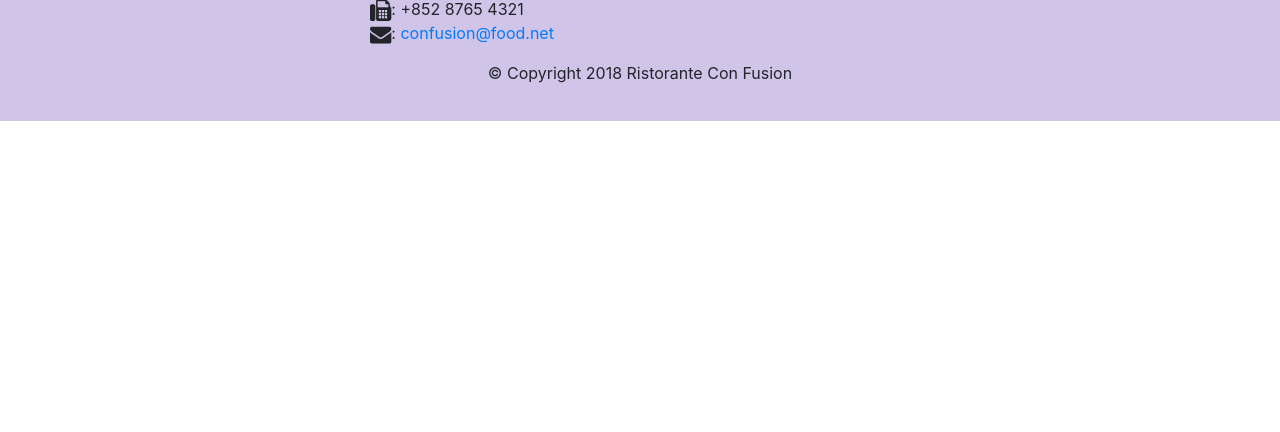
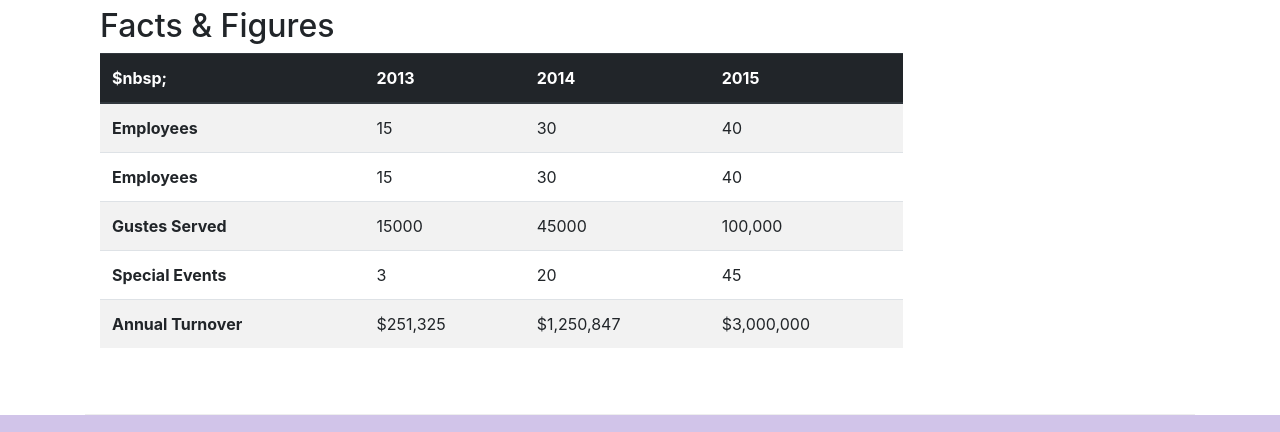
Before and after one commit to shivangi0109/conFusion, a website: page aboutus.html in a window 1280 px wide. Shown: the part 1705-2137 px from the top of the page. Before the commit the page ends 1826 px from the top, so only its background shows below. Drawn offline with nearby package versions, Linux system fonts and the light colour scheme.

Commit message:
Tables and Cards

```diff
--- a/aboutus.html
+++ b/aboutus.html
@@ -65,7 +65,32 @@
                 <p>Started in 2010, Ristorante con Fusion quickly established itself as a culinary icon par excellence in Hong Kong. With its unique brand of world fusion cuisine that can be found nowhere else, it enjoys patronage from the A-list clientele in Hong Kong.  Featuring four of the best three-star Michelin chefs in the world, you never know what will arrive on your plate the next time you visit us.</p>
                 <p>The restaurant traces its humble beginnings to <em>The Frying Pan</em>, a successful chain started by our CEO, Mr. Peter Pan, that featured for the first time the world's best cuisines in a pan.</p>
             </div>
-            <div>
+            <div class="col-sm">
+                <div class="card">
+                    <h3 class="card-header bg-primary text-white">Facts at a Glance</h3>
+                    <div class="card-body">
+                       <dl class="row">
+                           <dt class="col-6">Started</dt>
+                           <dd class="col-6">3 Feb. 2013</dd>
+                           <dt class="col-6">Major Stake Holder</dt>
+                           <dd class="col-6">HK Fine Foods Inc.</dd>
+                           <dt class="col-6">Last Years Turnover</dt>
+                           <dd class="col-6">$1,250,375</dd>
+                           <dt class="col-6">Employees</dt>
+                           <dd class="col-6">40</dd>
+                       </dl>
+                    </div>
+                </div>
+            </div>
+            <div class="col-12">
+                <div class="card card-body bg-light">
+                   <blockquote class="blockquote">
+                       <p class="mb-0">You better cut the pizza in four pieces because I'm not hungry enough to eat six.</p>
+                       <footer class="blockquote-footer">Yogi Berra,
+                           <cite title="Source Title">The Wit an dWisdom of Yogi Berra, P. Pepe Diversion Books, 2014</cite>
+                       </footer>
+                   </blockquote>
+                </div>
             </div>
         </div>
 
@@ -82,8 +107,61 @@
                 <h3>Alberto Somayya <small>Executive Chef</small></h3>
                 <p class="d-none d-sm-block">Award winning three-star Michelin chef with wide International experience having worked closely with whos-who in the culinary world, he specializes in creating mouthwatering Indo-Italian fusion experiences. He says, <em>Put together the cuisines from the two craziest cultures, and you get a winning hit! Amma Mia!</em></p>
             </div>
-       </div>
+        </div>
+        <div class="row row-content">
+            <div class="col-12 col-sm-9">
+                <h2>Facts &amp; Figures</h2>
+                <div class="table-responsive">
+                   <table class="table table-striped">
+                      <thead class="thead-dark">
+                          <tr>
+                              <th>$nbsp;</th>
+                              <th>2013</th>
+                              <th>2014</th>
+                              <th>2015</th>
+                          </tr>
+                      </thead>
+                      <tbody>
+                          <tr>
+                              <th>Employees</th>
+                              <td>15</td>
+                              <td>30</td>
+                              <td>40</td>
+                          </tr>
+                          <tr>
+                              <th>Employees</th>
+                              <td>15</td>
+                              <td>30</td>
+                              <td>40</td>
+                          </tr>
+                          <tr>
+                              <th>Gustes Served</th>
+                              <td>15000</td>
+                              <td>45000</td>
+                              <td>100,000</td>
+                          </tr>
+                          <tr>
+                              <th>Special Events</th>
+                              <td>3</td>
+                              <td>20</td>
+                              <td>45</td>
+                          </tr>
+                          <tr>
+                              <th>Annual Turnover</th>
+                              <td>$251,325</td>
+                              <td>$1,250,847</td>
+                              <td>$3,000,000</td>
+                          </tr>
+                      </tbody>
+                   </table>
 
+                </div>
+            </div>
+              <div class="col-12 col-sm-3">
+
+
+            </div>
+        </div>
     </div>
 
     <footer class="footer">
```
